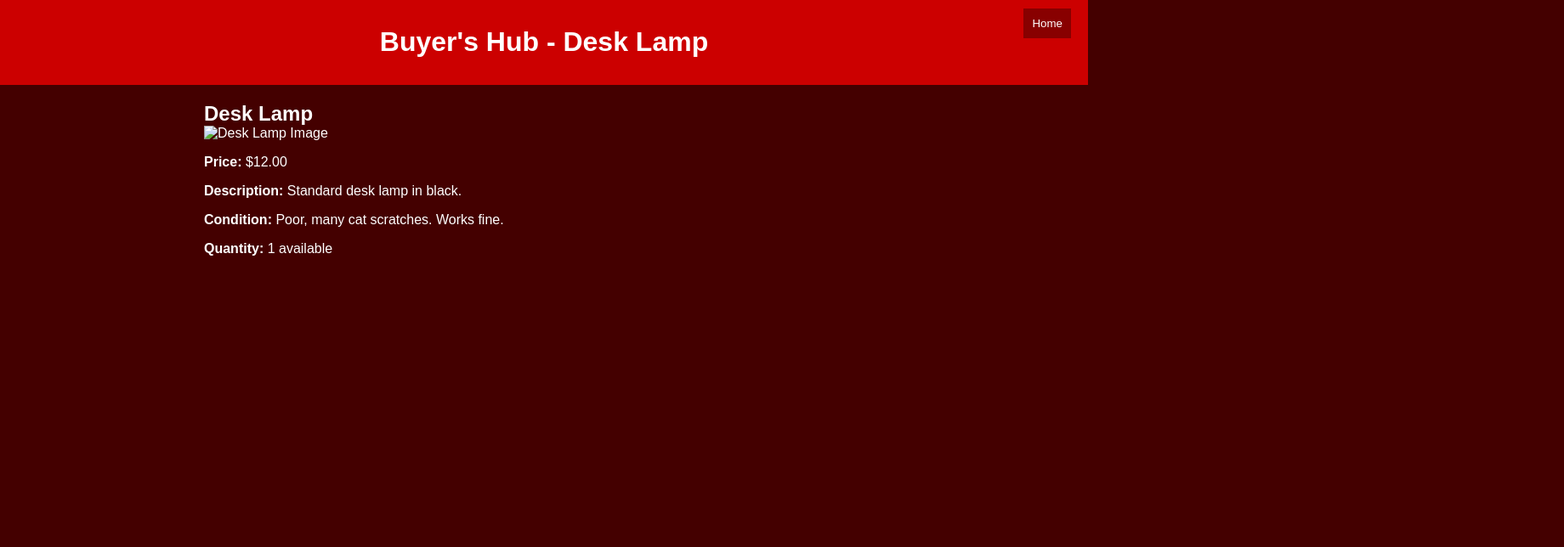
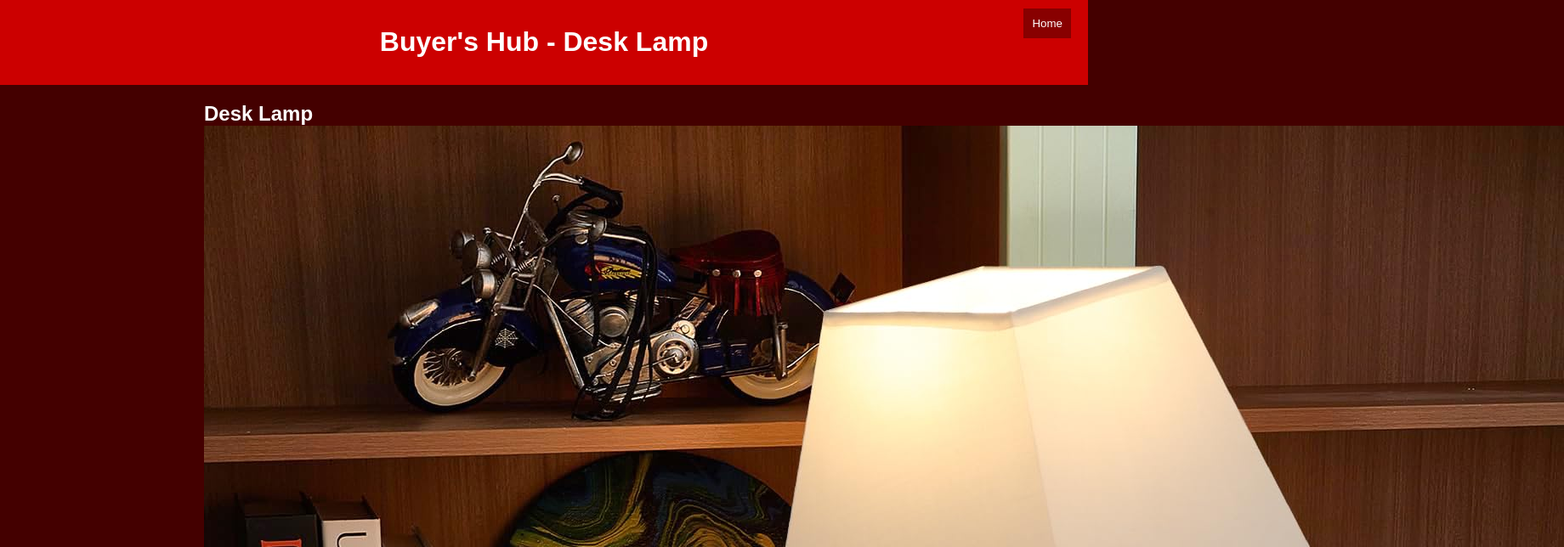
Before and after one commit to DanicaChakroborty/Exchange4Students, a plain HTML site: page item2.html in a window 1280 px wide. Shown: the top 644 px of the page at 85% size, 1840 px wide, since content can reach past the window. Drawn offline with Linux system fonts and the light colour scheme.

Commit message:
Update item2.html

```diff
--- a/item2.html
+++ b/item2.html
@@ -15,7 +15,7 @@
     <div class="content">
         <div class="banner" style="font-weight: bold; font-size: 24px;">Desk Lamp</div>
         <div class="item-detail">
-            <img src="desklamp.jpg" alt="Desk Lamp Image" class="item-image">
+            <img src="lamp.jpg" alt="Desk Lamp Image" class="item-image">
             <div class="item-info">
                 <p><strong>Price:</strong> $12.00</p>
                 <p><strong>Description:</strong> Standard desk lamp in black. </p>
```
